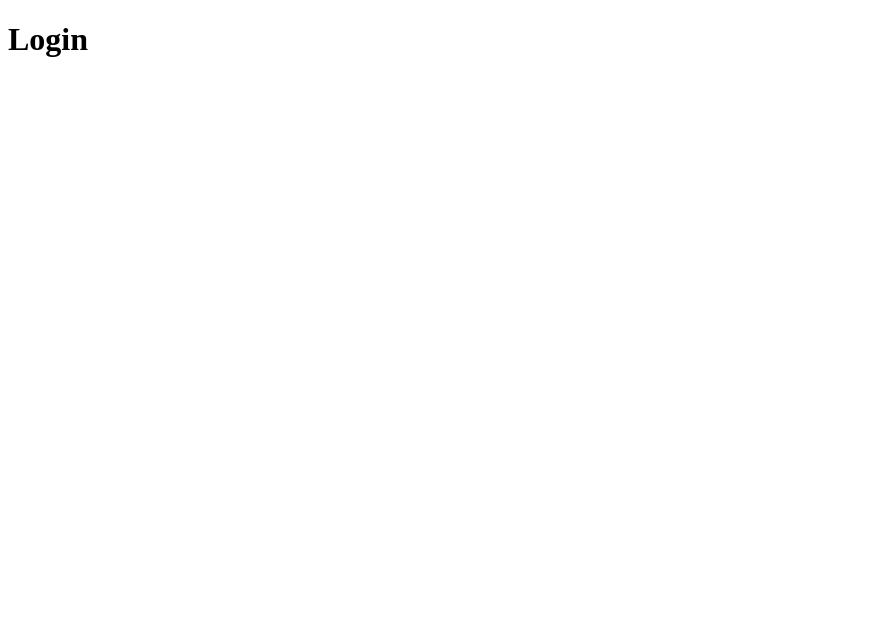
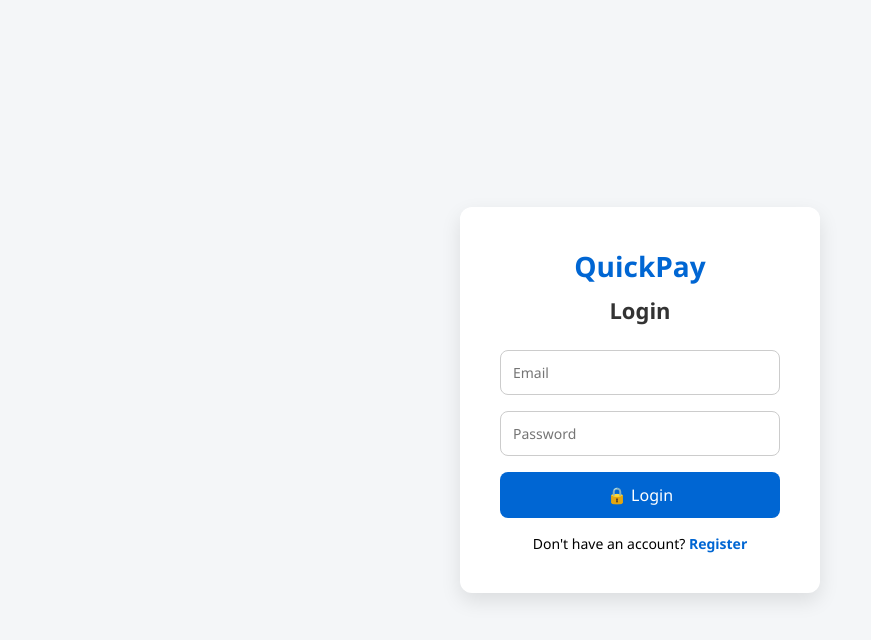
Before and after one commit to Salmanalfariz415/ApexFin, a website: page public/login/index.html in a window 1280 px wide. Shown: the whole page, without its empty margins (0-871 px from the left). Drawn offline with Linux system fonts and the light colour scheme.

Commit message:
Defined and designed the login page

```diff
--- a/public/login/index.html
+++ b/public/login/index.html
@@ -1,13 +1,24 @@
 <!DOCTYPE html>
 <html lang="en">
 <head>
-    <meta charset="UTF-8">
-    <meta name="viewport" content="width=device-width, initial-scale=1.0">
-    <title>Document</title>
+  <meta charset="UTF-8" />
+  <meta name="viewport" content="width=device-width, initial-scale=1.0"/>
+  <title>QuickPay Login</title>
+  <link rel="stylesheet" href="./login-style.css" />
 </head>
-<link rel= "stylesheet" href="./login-style.css">
 <body>
-    <h1>Login</h1>
-    <script src="./login-script.js"></script>
+  <div class="login-container">
+    <div class="login-card">
+      <h1>QuickPay</h1>
+      <h2>Login</h2>
+      <form action="/login" method="POST">
+        <input id="email" type="email" name="email" placeholder="Email" required />
+        <input id = "password" type="password" name="password" placeholder="Password" required />
+        <button id="submit" type="submit">🔒 Login</button>
+      </form>
+      <p class="note">Don't have an account? <a href="/register">Register</a></p>
+    </div>
+  </div>
+  <h2 id="response"></h2>
 </body>
 </html>
--- a/public/login/login-script.js
+++ b/public/login/login-script.js
@@ -1,3 +1,43 @@
 if (performance.navigation.type === 1) {
-    window.location.href = "/";
+    window.location.href = "/dashboard";
 }
+let email=document.getElementById("email");
+let pass=document.getElementById("password");
+let submit=document.getElementById("submit");
+let userEmail;
+let passwd;
+let response=document.getElementById("response");
+
+async function sendEmail(userEmail,passwd){
+    try{
+        const result = await fetch('/login/send',{
+        method:'POST',
+        headers: {
+                'Content-Type': 'application/json'
+        },
+        body : JSON.stringify({
+            email:userEmail,
+            password:passwd,
+
+        })
+    })
+    const data=await result.json();
+        return{success:result.ok,data:data};
+    }
+    catch(err){
+        return{error:err.message,success:false};
+
+    }
+}
+loginsubmit.addEventListener("click",async function(){
+    userEmail=email.value.trim;
+    passwd=pass.value.trim;
+    sendEmail(userEmail,passwd);
+    const result=await sendEmail(userEmail,passwd);
+    if(result.success){
+        response.innerHTML="Successfully Logged In"
+    }
+    else{
+        response.innerHTML="Invalid Credentails"
+    }
+});
--- a/public/login/login-style.css
+++ b/public/login/login-style.css
@@ -0,0 +1,86 @@
+* {
+  margin: 0;
+  padding: 0;
+  box-sizing: border-box;
+  font-family: "Segoe UI", sans-serif;
+}
+
+body {
+  background-color: #f4f6f8;
+  display: flex;
+  justify-content: center;
+  align-items: center;
+  height: 100vh;
+}
+
+.login-container {
+  display: flex;
+  align-items: center;
+  justify-content: center;
+  padding: 20px;
+  position: fixed;
+}
+
+.login-card {
+  background-color: white;
+  border-radius: 12px;
+  box-shadow: 0 8px 20px rgba(0, 0, 0, 0.1);
+  padding: 40px;
+  width: 360px;
+  text-align: center;
+}
+
+.login-card h1 {
+  color: #0066d3;
+  font-size: 28px;
+  margin-bottom: 10px;
+}
+
+.login-card h2 {
+  color: #333;
+  font-size: 22px;
+  margin-bottom: 25px;
+}
+
+.login-card form {
+  display: flex;
+  flex-direction: column;
+}
+
+.login-card input {
+  padding: 12px;
+  margin-bottom: 16px;
+  border: 1px solid #ccc;
+  border-radius: 8px;
+  font-size: 14px;
+}
+
+.login-card button {
+  background-color: #0066d3;
+  color: white;
+  border: none;
+  border-radius: 8px;
+  padding: 12px;
+  font-size: 16px;
+  cursor: pointer;
+  transition: 0.3s ease;
+}
+
+.login-card button:hover {
+  background-color: #0052aa;
+}
+
+.note {
+  margin-top: 16px;
+  font-size: 14px;
+}
+
+.note a {
+  color: #0066d3;
+  text-decoration: none;
+  font-weight: bold;
+}
+#response{
+    position: relative;
+    margin-left: 800px;
+}
--- a/public/register/script.js
+++ b/public/register/script.js
@@ -106,6 +106,6 @@ otpsubmit.addEventListener("click", async function () {
 
 });
 
-if (performance.navigation.type === 1) {
-    window.location.href = "/";
-}
+// if (performance.navigation.type === 1) {
+//     window.location.href = "/";
+// }
--- a/public/register/style.css
+++ b/public/register/style.css
@@ -8,17 +8,20 @@
 
 /* Body Styling */
 body {
-  background-color: #f4eeee;
+  background-color: #f4f6f8;
   display: flex;
   justify-content: center;
   align-items: center;
   height: 100vh;
 }
-
+.card h1{
+  color: #0066d3;
+  margin-bottom: 10px;
+}
 /* Card Container */
 .card {
   background-color: #ffffff;
-  width: 460px;
+  width: 400px;
   padding: 40px 30px;
   border-radius: 20px;
   box-shadow: 0 8px 24px rgba(0, 0, 0, 0.1);
```
Also changed, not shown: public/register/index.html (+1 -0 lines).
